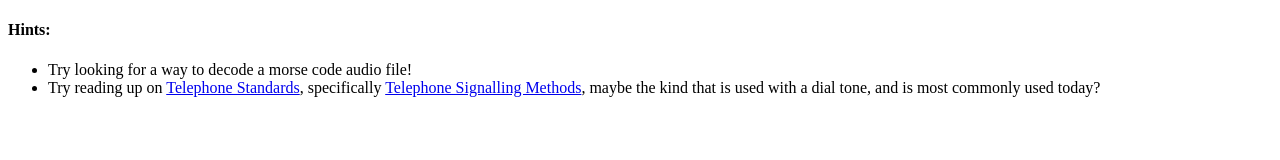
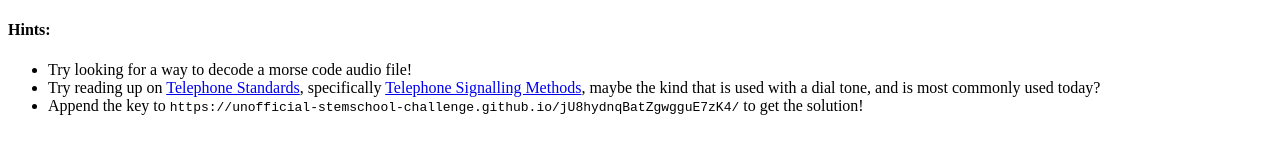
Before and after one commit to Unofficial-STEMSchool-Challenge/jU8hydnqBatZgwgguE7zK4, a plain HTML site: page 36QZQh75nwaoZqi33zWZcM.html in a window 1280 px wide. Drawn offline with Linux system fonts and the light colour scheme.

Commit message:
Update 36QZQh75nwaoZqi33zWZcM.html

```diff
--- a/36QZQh75nwaoZqi33zWZcM.html
+++ b/36QZQh75nwaoZqi33zWZcM.html
@@ -7,6 +7,7 @@
         <ul>
             <li>Try looking for a way to decode a morse code audio file!</li>
             <li>Try reading up on <a href="https://en.wikipedia.org/wiki/Precise_Tone_Plan">Telephone Standards</a>, specifically <a href="https://en.wikipedia.org/wiki/Signaling_(telecommunications)">Telephone Signalling Methods</a>, maybe the kind that is used with a dial tone, and is most commonly used today?</li>
+            <li>Append the key to <code>https://unofficial-stemschool-challenge.github.io/jU8hydnqBatZgwgguE7zK4/</code> to get the solution!</li>
         </ul>
     </body>
 </html>
```
